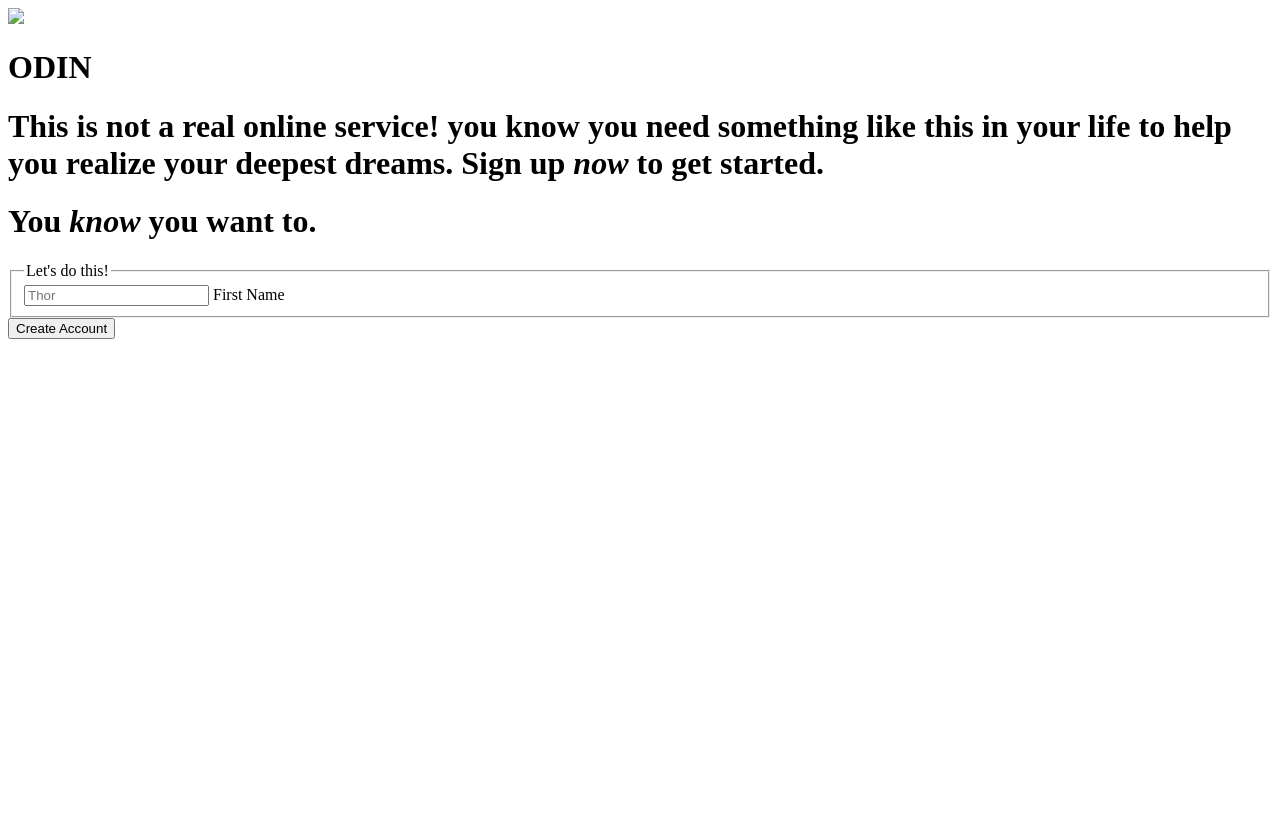
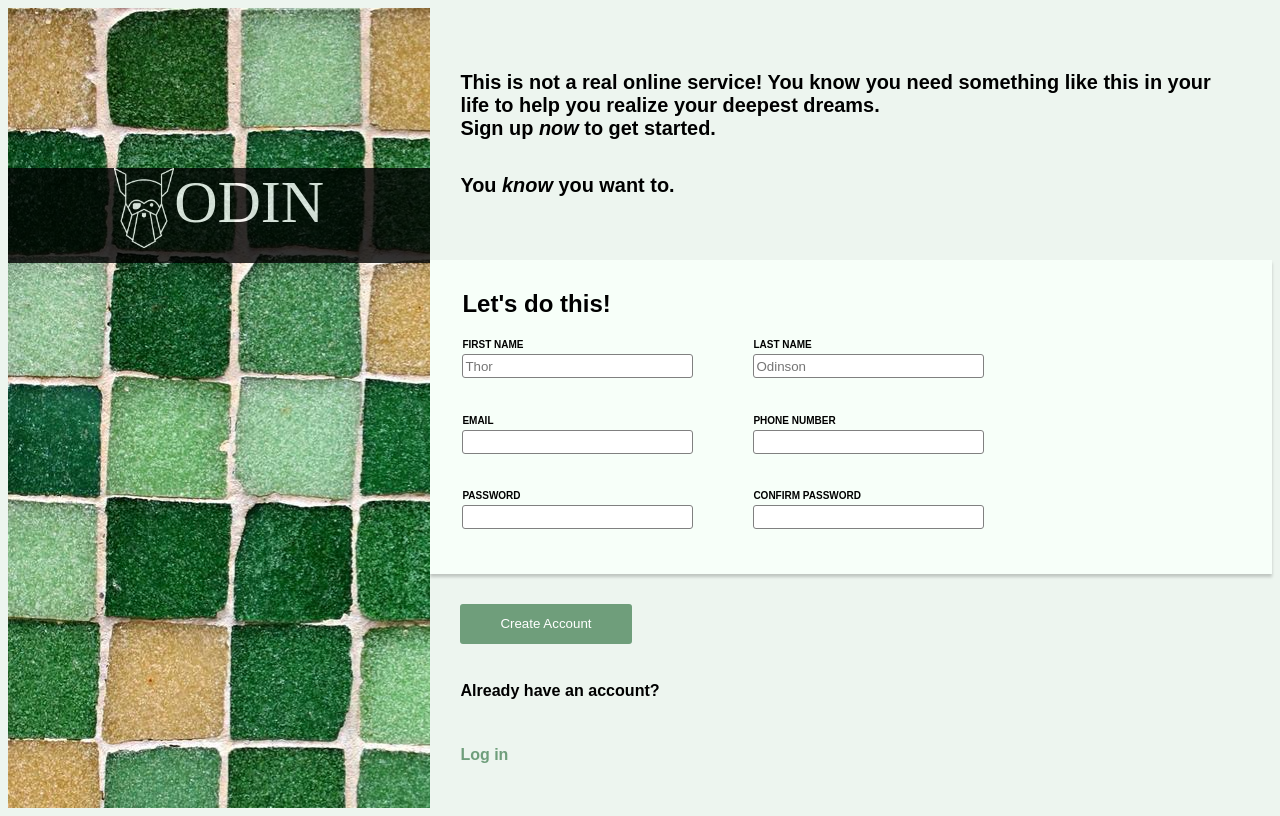
Before and after one commit to sketelone/odin-form, a plain HTML site: page index.html in a window 1280 px wide. Drawn offline with Linux system fonts and the light colour scheme; a web font is replaced by a local one.

Commit message:
Add HTML and style

```diff
--- a/index.html
+++ b/index.html
@@ -12,27 +12,58 @@
 
 </head>
 <body>
-    <div class="container">
-        <div class="sidebar">
-            <div class="logobar">
-                <img src="img/logo.jpg">
-                <h1>ODIN</h1>
+    <div class="sidebar">
+        <div class="logobar">
+            <div class = "logo">
+                <img src="img/logo.png">
             </div>
+            <header>ODIN</header>
+        </div>
+    </div>
+    <div class="signup">
+        <div class = "header">
+            <h5>This is not a real online service! You know you need something like this in your life to help you realize your deepest dreams. <br> Sign up <em>now</em> to get started.</h5>
+            <h5>You <em>know</em> you want to.</h5>
+        </div>
+        <form id="signup_form">
+            <legend>Let's do this!</legend>
+            <fieldset>
+                <div class="group">
+                    <label for="first_name">FIRST NAME</label>
+                    <input type="text" id="first_name" name="first_name" placeholder="Thor">
+                </div>
+                <div class="group">
+                    <label for="last_name">LAST NAME</label>
+                    <input type="text" id="last_name" name="last_name" placeholder="Odinson">
+                </div>
+            </fieldset>
+            <fieldset>
+                <div class="group">
+                    <label for="email">EMAIL</label>
+                    <input type="email" id = "email" name="email">
+                </div>
+                <div class="group">
+                    <label for="phone_number">PHONE NUMBER</label>
+                    <input type="number" id="phone_number" name="phone_number">
+                </div>
+            </fieldset>
+            <fieldset>
+                <div class="group">
+                    <label for="password">PASSWORD</label>
+                    <input type="password" id="passwprd" name="password">
+                </div>
+                <div class="group">
+                    <label for="password">CONFIRM PASSWORD</label>
+                    <input type="password" name="password">
+                </div>
+            </fieldset>
+        </form>
+        <div class = "footer">
+            <button type="submit" form="signup_form">Create Account</button>
+            <h6>Already have an account?</h6>
+            <a>Log in</a>
+        </div>
+    </div>
 
-        </div>
-        <div class="signup">
-            <h1>This is not a real online service! you know you need something like this in your life to help you realize your deepest dreams. Sign up <em>now</em> to get started.</h1>
-            <h1>You <em>know</em> you want to.</h1>
-        </div>
-        <form>
-            <fieldset>
-                <legend>Let's do this!</legend>
-                <input id="first_name" name="first_name" placeholder="Thor">
-                <label for="first_name">First Name</label>
-            </fieldset>
-            <button type="submit">Create Account</button>
-        </form>
-
-    </div>
 </body>
 </html>
--- a/style.css
+++ b/style.css
@@ -0,0 +1,91 @@
+body {
+    background-color: #edf5ef;
+    font-family:Arial, Helvetica, sans-serif;
+    display:flex;
+    flex-direction:row;
+}
+
+.sidebar {
+    background-image:url("img/squares.jpg");
+    width: 33vw;
+    height: 100vh;
+    position: relative;
+}
+
+.logobar {
+    position: relative;
+    top:20vh;
+    width: 33vw;
+    display:flex;
+    flex-direction: row;
+    justify-content: center;
+    align-self:center;
+    background-color: black;
+    opacity: 0.8;
+    font-family: 'MuseoModerno';
+    font-size: 60px;
+    color: white;
+}
+
+.signup {
+    font-size: 24px;
+    font-weight:bold;
+}
+
+.header, .footer {
+    padding:30px;
+}
+
+form {
+    padding:30px;
+    background-color:  #f7fff9;
+    box-shadow: 0 3px 3px rgba(0,0,0,0.2);
+}
+
+legend {
+    font-weight:bold;
+}
+
+fieldset {
+    display:flex;
+    border:0px;
+    padding-left: 0px;
+}
+
+.group {
+    padding-right:60px;
+}
+
+label {
+    font-size: 10px;
+}
+
+input {
+    display:block;
+    border: 1px solid gray;
+    border-radius: 3px;
+    height:20px;
+    width:225px;
+}
+
+img {
+    width: 60px;
+}
+
+a {
+    font-size:16px;
+    color:  #6f9e7b;
+}
+
+button {
+    background-color: #6f9e7b;
+    height:40px;
+    padding:10px 40px;
+    border: none;
+    border-radius: 3px;
+    color: white;
+}
+
+input:focus {
+    border: 3px solid rgba(15, 189, 44, 0.897);
+}
```
Also changed, not shown: img/image.png (added), img/logo.jpg (added), img/logo.png (added), img/logo2.png (added), img/squares.jpg (added).
